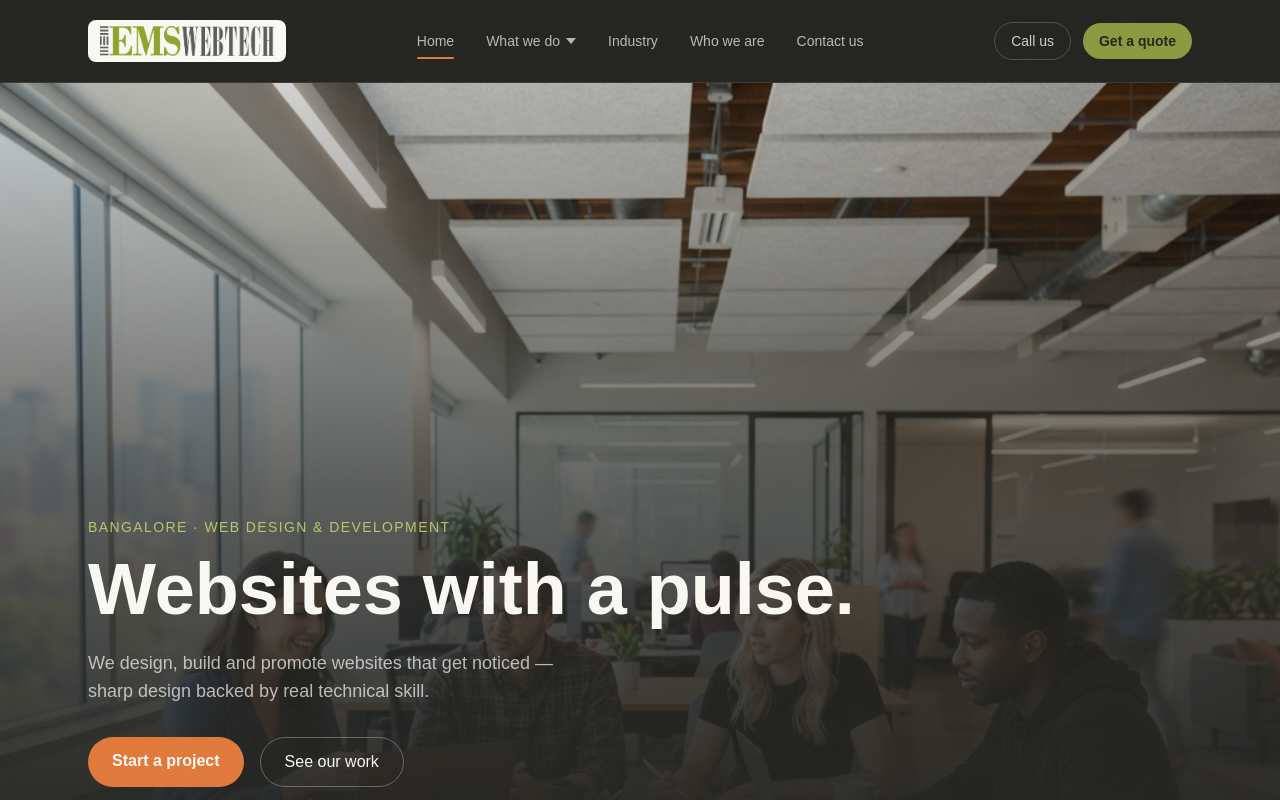
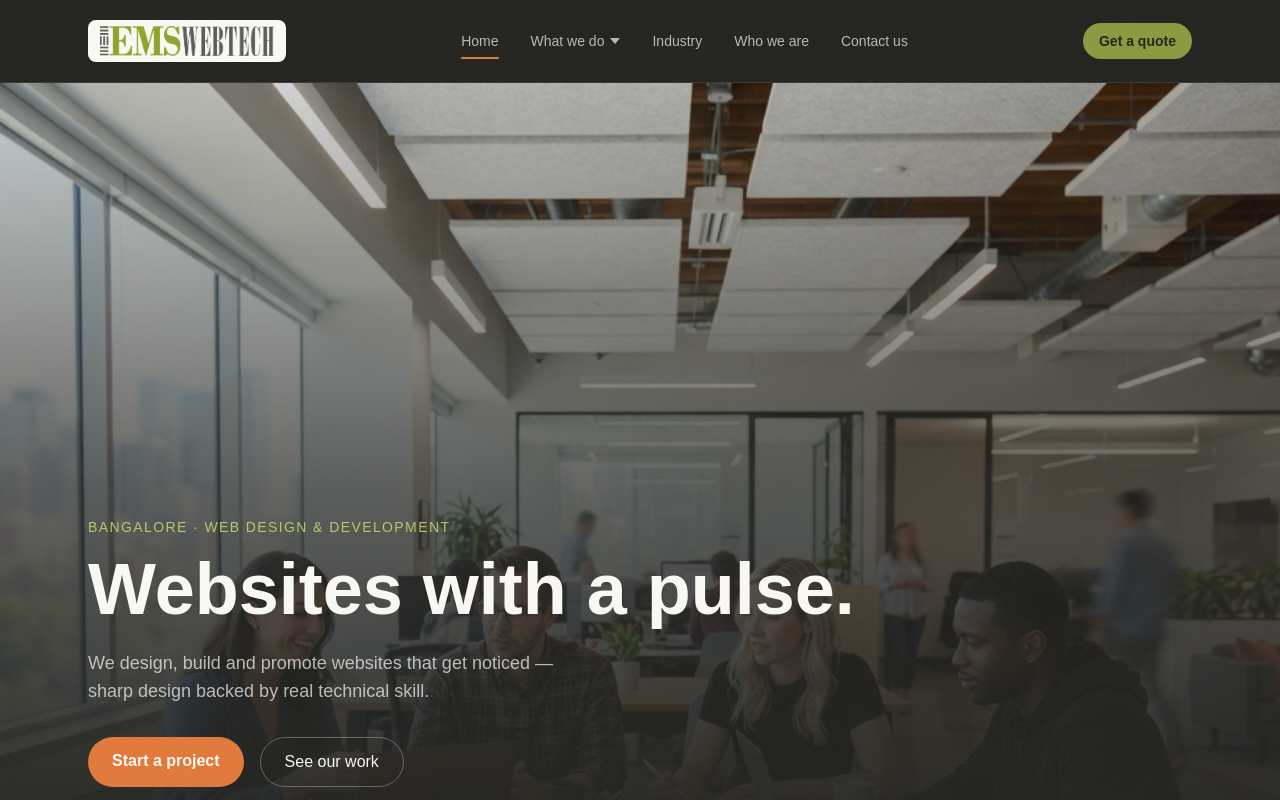
Before and after one commit to pavan44444/emswebtech, a React (Vite) app: page / in a window 1280 px wide. Shown: the top 800 px of the page. Built offline with nearby package versions, Linux system fonts and the light colour scheme; a web font is replaced by a local one.

Commit message:
dropdown order

```diff
--- a/src/components/Navbar.jsx
+++ b/src/components/Navbar.jsx
@@ -1,7 +1,7 @@
 import { useState, useEffect } from 'react';
 import { Link, NavLink, useLocation } from 'react-router-dom';
 import { AnimatePresence, motion, useScroll, useMotionValueEvent } from 'framer-motion';
-import { services } from '../data/services';
+import { menuServices } from '../data/services';
 
 // Order of the menu: Home, What we do (dropdown), Industry, Who we are, Contact us
 const navItems = [
@@ -13,7 +13,6 @@ const navItems = [
 ];
 
 // Only the first 7 services are shown in the menu
-const menuServices = services.slice(0, 7);
 
 export default function Navbar() {
   const [dropdownOpen, setDropdownOpen] = useState(false);
@@ -128,12 +127,7 @@ export default function Navbar() {
           </nav>
 
           <div className="hidden md:flex items-center gap-3">
-            <a
-              href="tel:+919886633336"
-              className="text-sm font-medium px-4 py-2 rounded-full border border-paper/20 hover:border-paper/40 text-paper/80 hover:text-paper transition-colors"
-            >
-              Call us
-            </a>
+
             <Link
               to="/contact"
               className="text-sm font-semibold px-4 py-2 rounded-full bg-olive text-ink hover:bg-olive-dark hover:shadow-glow transition-all"
--- a/src/data/services.js
+++ b/src/data/services.js
@@ -966,3 +966,18 @@ export const services = [
 
 export const getServiceBySlug = (slug) =>
   services.find((service) => service.slug === slug);
+
+// Services shown in the navbar dropdown (in this order)
+export const menuSlugs = [
+  'website-design-ui-ux',
+  'SEO-Ready Website Development',
+  'cms-development',
+  'ecommerce-development',
+  'Digital Marketing & Integration',
+  'branding',
+  // add / remove / reorder slugs here
+];
+
+export const menuServices = menuSlugs
+  .map((slug) => getServiceBySlug(slug))
+  .filter(Boolean);
--- a/src/main.jsx
+++ b/src/main.jsx
@@ -2,6 +2,7 @@ import React from 'react';
 import ReactDOM from 'react-dom/client';
 import { BrowserRouter } from 'react-router-dom';
 import App from './App.jsx';
+// import PromoGrid from './components/PromoGrid.jsx';
 import './index.css';
 
 ReactDOM.createRoot(document.getElementById('root')).render(
--- a/src/pages/Home.jsx
+++ b/src/pages/Home.jsx
@@ -2,7 +2,7 @@ import Hero from '../components/Hero';
 import HorizontalShowcase from '../components/HorizontalShowcase';
 import Pillars from '../components/Pillars';
 import PromoGrid from '../components/PromoGrid';
-import StatsCTA from '../components/statsCTA';
+import StatsCTA from '../components/StatsCTA';
 import Services from '../components/Services';
 
 export default function Home() {
```
Also changed, not shown: index.html (+8 -2 lines).
